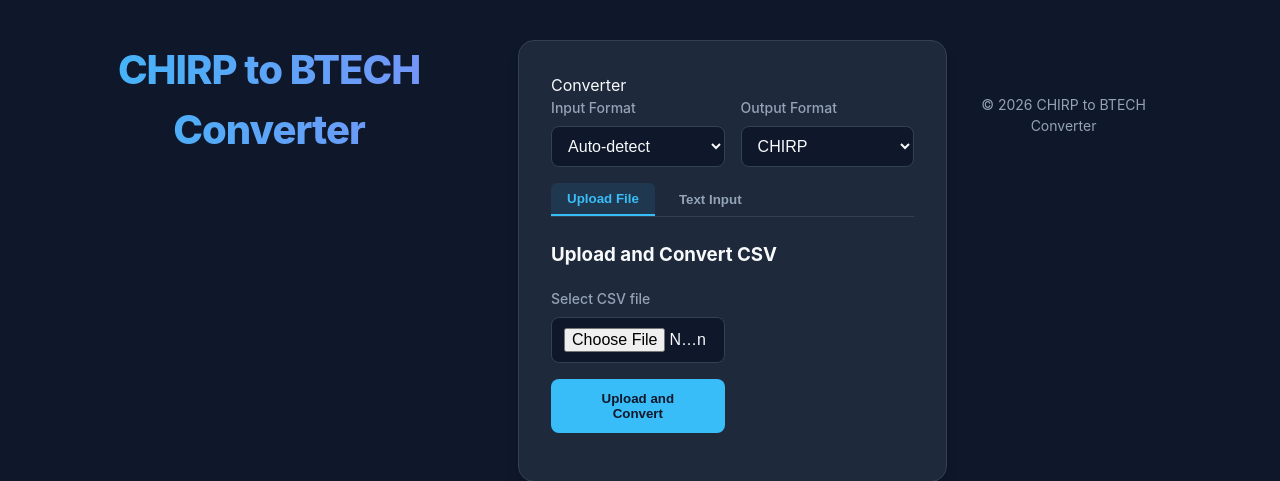
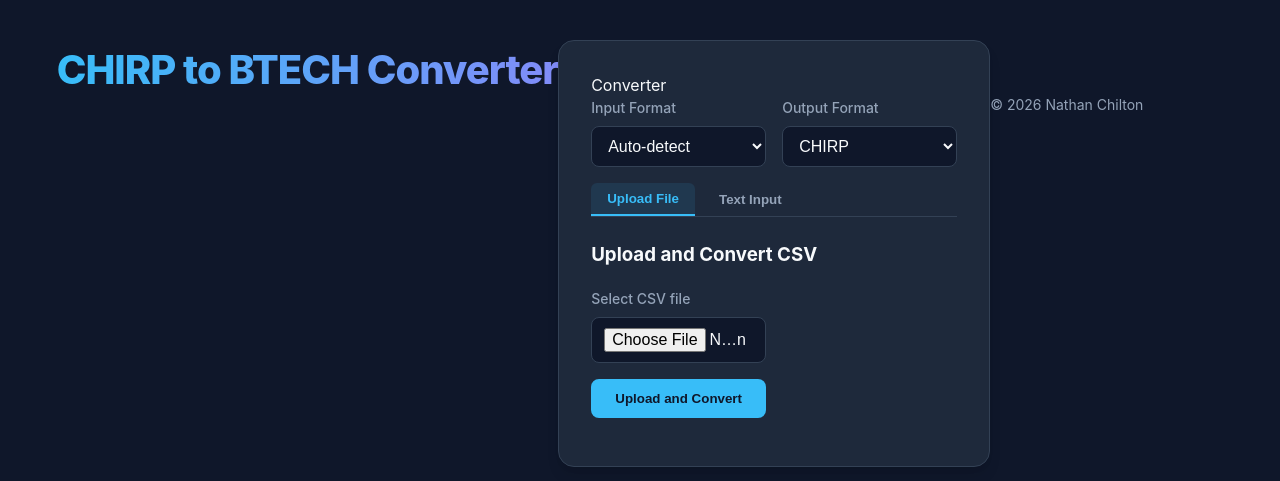
Before and after one commit to nathanchilton/chirp2uvpro, a Flask app: page / in a window 1280 px wide. Shown: the top 481 px of the page. Run offline with Flask 3, Linux system fonts and the light colour scheme; data that the repository does not hold is empty; some libraries are stand-ins or nearby versions.

Commit message:
fix: update copyright string

```diff
--- a/src/app/templates/index.html
+++ b/src/app/templates/index.html
@@ -32,7 +32,7 @@
     </main>
 
     <footer>
-        <p>&copy; 2026 CHIRP to BTECH Converter</p>
+        <p>&copy; 2026 Nathan Chilton</p>
     </footer>
 
     <script src="/static/js/main.js"></script>
```
